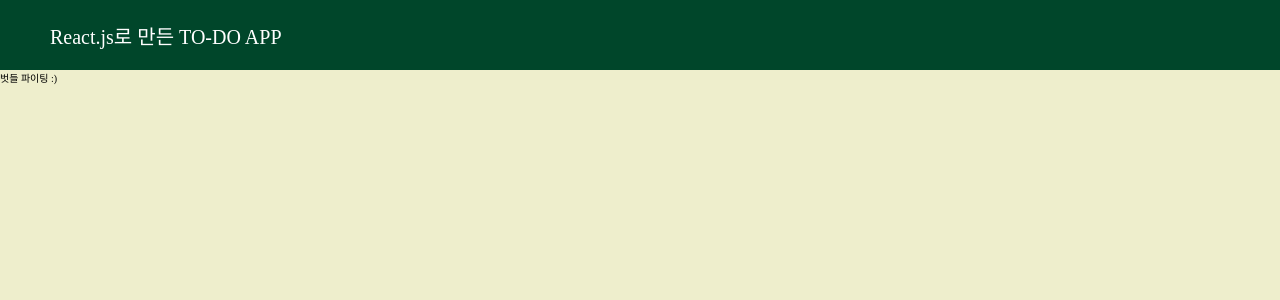
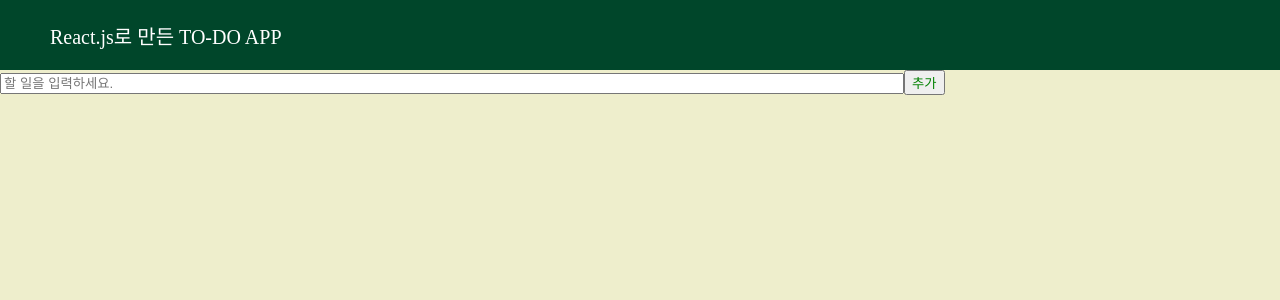
Before and after one commit to chorom-ham/reactjs-todo, a React (Create React App) app: page / in a window 1280 px wide. Shown: the top 300 px of the page. Built offline with nearby package versions, Linux system fonts and the light colour scheme.

Commit message:
Add input text to TodoList

```diff
--- a/src/components/todo/Form.js
+++ b/src/components/todo/Form.js
@@ -1,6 +1,43 @@
 import styled from "styled-components";
+import React from "react";
+import { useState } from "react";
 
 // Hint: Form, Input, Button
-export default function Form() {
-  return <div>벗들 파이팅 :)</div>;
+export default function Form({onSubmit}) {
+  const [value, setValue] = useState("");
+
+  const onChange = (e) =>{
+    setValue(e.target.value);
+  };
+  const submitInput = e =>{
+    console.log("submit");
+    e.preventDefault();
+    if(value === ""){
+      return;
+    }
+    onSubmit(value);
+    setValue("");
+  };
+
+  return (
+    <Styledform onSubmit={submitInput}>
+      <Styledinput
+        value={value}
+        placeholder="할 일을 입력하세요."
+        onChange={onChange}
+      />
+      <Styledbutton>추가</Styledbutton>
+    </Styledform>
+  );
 }
+
+const Styledform = styled.form`
+
+`;
+
+const Styledbutton = styled.button`
+color:green
+`;
+const Styledinput = styled.input`
+width:70%
+`;
--- a/src/components/todo/Item.js
+++ b/src/components/todo/Item.js
@@ -1,6 +1,13 @@
 import styled from "styled-components";
 
 // Hint: props로 id, text, onClick 등 (자유)
-export default function Item() {
-  return <div>벗들 파이팅 :)</div>;
+export default function Item({id, text}) {
+  return(
+    <Styledli>{text}
+
+    </Styledli>);
 }
+
+const Styledli = styled.li`
+
+`;
--- a/src/components/todo/Todo.js
+++ b/src/components/todo/Todo.js
@@ -1,4 +1,4 @@
-import { useState } from "react";
+import { useRef, useState } from "react";
 import styled from "styled-components";
 
 import Form from "./Form";
@@ -6,6 +6,24 @@ import Item from "./Item";
 
 export default function Todo() {
   const [todoList, setTodoList] = useState([]);
+  const nextId = useRef(1);
 
-  return <div>벗들 파이팅 :)</div>;
+  const addElement =(inputValue)=> {
+    setTodoList([...todoList, { id: nextId, text: inputValue }]);
+    nextId.current += 1;
+  }
+
+  return (
+    <div>
+      <Form onSubmit={addElement}/>
+      <Styledul>
+      {todoList.map(element => (
+        <Item id={element.id} text={element.text} />
+      ))}</Styledul>
+    </div>
+  );
 }
+
+const Styledul = styled.ul`
+
+`;
```
